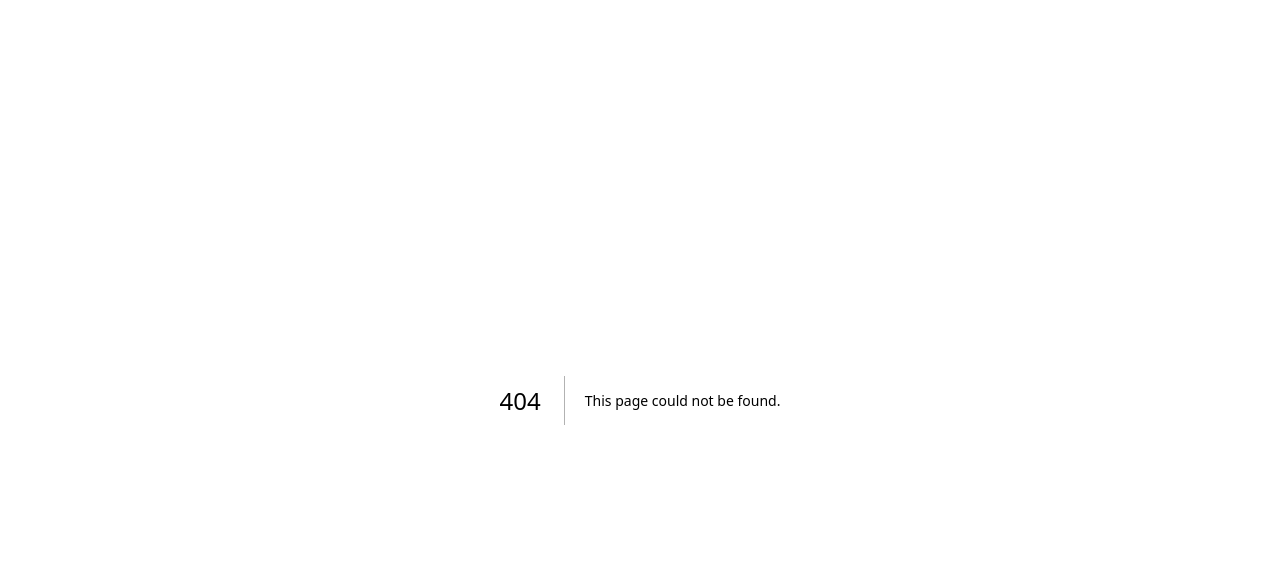
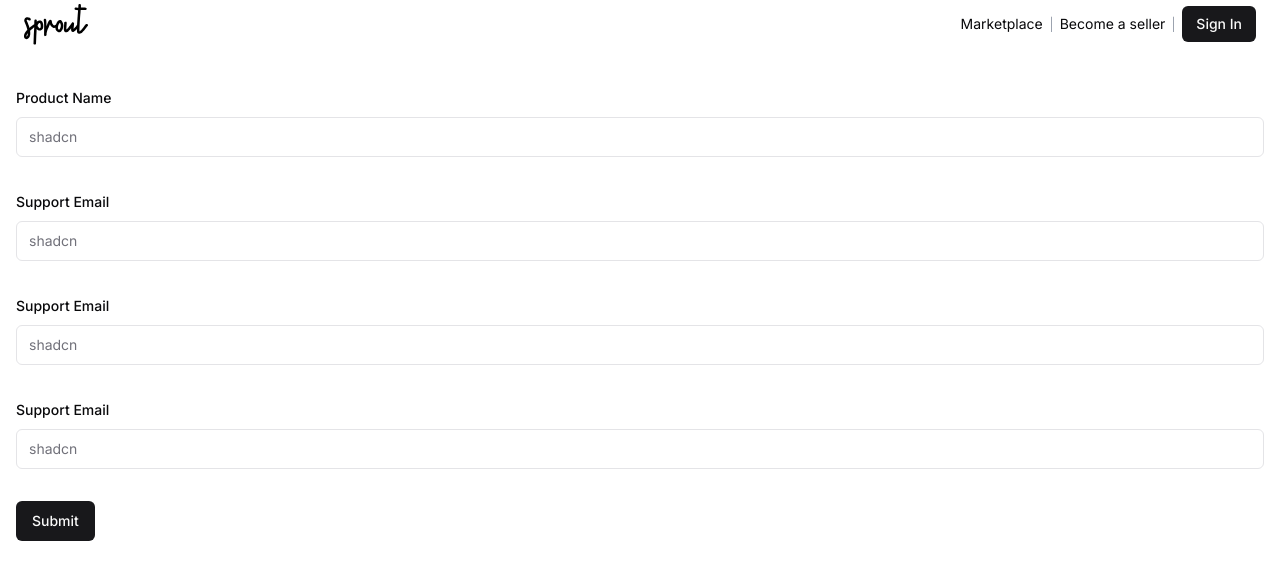
Before and after one commit to vanilla-dd/NextEcom, a Next.js app: page /sell in a window 1280 px wide. Before the commit this address had no page. Shown: the top 580 px of the page. Built offline with nearby package versions, Linux system fonts and the light colour scheme; no server answers.

Commit message:
feat: extracting image,desc,title from url

```diff
--- a/package.json
+++ b/package.json
@@ -32,6 +32,7 @@
     "react": "^18",
     "react-dom": "^18",
     "react-hook-form": "^7.51.5",
+    "react-query": "^3.39.3",
     "sonner": "^1.5.0",
     "tailwind-merge": "^2.3.0",
     "tailwindcss-animate": "^1.0.7",
--- a/src/app/(app)/partner/page.tsx
+++ /dev/null
@@ -1,7 +0,0 @@
-import React from "react";
-
-function page() {
-  return <div>page</div>;
-}
-
-export default page;
--- /dev/null
+++ b/src/app/(app)/sell/page.tsx
@@ -0,0 +1,12 @@
+import { SellForm } from "@/components/forms/sell";
+import React from "react";
+
+function page() {
+  return (
+    <div>
+      <SellForm />
+    </div>
+  );
+}
+
+export default page;
--- /dev/null
+++ b/src/app/api/extractMeta/route.ts
@@ -0,0 +1,47 @@
+import { NextRequest } from "next/server";
+
+export async function POST(req: NextRequest) {
+  const { url } = await req.json();
+
+  if (!url) {
+    return new Response("URL is required");
+  }
+
+  try {
+    const response = await fetch(url);
+    const html = await response.text();
+
+    const headContent = getHeadContent(html);
+    const ogTitle = getMetaTagContent(html, "og:title");
+    const ogImage = getMetaTagContent(html, "og:image");
+    const ogDescription = getMetaTagContent(html, "og:description");
+
+    return new Response(
+      JSON.stringify({
+        headContent,
+        ogTitle,
+        ogImage,
+        ogDescription,
+      }),
+    );
+  } catch (error) {
+    console.error("Failed to fetch the webpage", error);
+    return new Response("Failed to fetch the webpage");
+  }
+}
+
+function getHeadContent(html: string) {
+  // Extract content inside the <head> tag using regex
+  const match = /<head[^>]*>([\s\S.]*)<\/head>/im.exec(html);
+  return match ? match[1] : "";
+}
+
+function getMetaTagContent(html: string, property: string) {
+  // Extract content of a specific meta tag using regex
+  const regex = new RegExp(
+    `<meta\\s+property="${property}"\\s+content="([^"]*)"\\s*\\/?>`,
+    "i",
+  );
+  const match = regex.exec(html);
+  return match ? match[1] : "";
+}
--- /dev/null
+++ b/src/components/forms/sell.tsx
@@ -0,0 +1,125 @@
+"use client";
+
+import { zodResolver } from "@hookform/resolvers/zod";
+import { useForm } from "react-hook-form";
+import { z } from "zod";
+import {
+  Form,
+  FormControl,
+  FormField,
+  FormItem,
+  FormLabel,
+  FormMessage,
+} from "../ui/form";
+import { Input } from "../ui/input";
+import { Button } from "../ui/button";
+
+const formSchema = z.object({
+  productName: z.string().min(1, {
+    message: "Username must be at least 1 characters.",
+  }),
+  supportEmail: z
+    .string({ required_error: "Support Email can't be empty" })
+    .email({ message: "Enter a valid email" }),
+  productPitch: z
+    .string({ required_error: "Tell users bit about your product" })
+    .max(100, { message: "Shorter description makes better impression" }),
+  websiteURL: z.string({ required_error: "Webite URL is required" }).min(2),
+});
+
+export function SellForm() {
+  // 1. Define your form.
+  const form = useForm<z.infer<typeof formSchema>>({
+    resolver: zodResolver(formSchema),
+    defaultValues: {
+      productName: "",
+      supportEmail: "",
+    },
+  });
+
+  // 2. Define a submit handler.
+  function onSubmit(values: z.infer<typeof formSchema>) {
+    // Do something with the form values.
+    // ✅ This will be type-safe and validated.
+    console.log(values);
+  }
+
+  return (
+    <Form {...form}>
+      <form onSubmit={form.handleSubmit(onSubmit)} className="space-y-8">
+        <FormField
+          control={form.control}
+          name="productName"
+          render={({ field }) => (
+            <FormItem>
+              <FormLabel>Product Name</FormLabel>
+              <FormControl>
+                <Input placeholder="shadcn" {...field} />
+              </FormControl>
+              <FormMessage />
+            </FormItem>
+          )}
+        />
+        <FormField
+          control={form.control}
+          name="supportEmail"
+          render={({ field }) => (
+            <FormItem>
+              <FormLabel>Support Email</FormLabel>
+              <FormControl>
+                <Input placeholder="shadcn" {...field} />
+              </FormControl>
+              <FormMessage />
+            </FormItem>
+          )}
+        />
+        <FormField
+          control={form.control}
+          name="productPitch"
+          render={({ field }) => (
+            <FormItem>
+              <FormLabel>Support Email</FormLabel>
+              <FormControl>
+                <Input placeholder="shadcn" {...field} />
+              </FormControl>
+              <FormMessage />
+            </FormItem>
+          )}
+        />
+        <FormField
+          control={form.control}
+          name="websiteURL"
+          render={({ field }) => (
+            <FormItem>
+              <FormLabel>Support Email</FormLabel>
+              <FormControl>
+                <Input
+                  onInput={async (e) => {
+                    if (e.currentTarget.value === "") return;
+                    const response = await fetch("/api/extractMeta", {
+                      method: "POST",
+                      headers: {
+                        "Content-Type": "application/json",
+                      },
+                      body: JSON.stringify({ url: "https://appsumo.com" }),
+                    });
+                    if (!response.ok) {
+                      throw new Error("Failed to fetch data");
+                    }
+
+                    const data = await response.json();
+                    console.log(data.ogImage);
+                  }}
+                  placeholder="shadcn"
+                  {...field}
+                />
+              </FormControl>
+              <FormMessage />
+            </FormItem>
+          )}
+        />
+        <Button type="submit">Submit</Button>
+      </form>
+    </Form>
+  );
+}
--- a/src/components/nav/Navbar.tsx
+++ b/src/components/nav/Navbar.tsx
@@ -75,7 +75,7 @@ async function Navbar() {
             </li>
             <hr className="h-4 w-[1px] bg-gray-400" />
             <li className="flex h-5 items-center justify-center">
-              <LinkEffect link="/partner">Become a seller</LinkEffect>
+              <LinkEffect link="/sell">Become a seller</LinkEffect>
             </li>
             <hr className="h-4 w-[1px] bg-gray-400" />
             <li>
```
Also changed, not shown: 1 other file (tests, documents, lock files or other folders).
